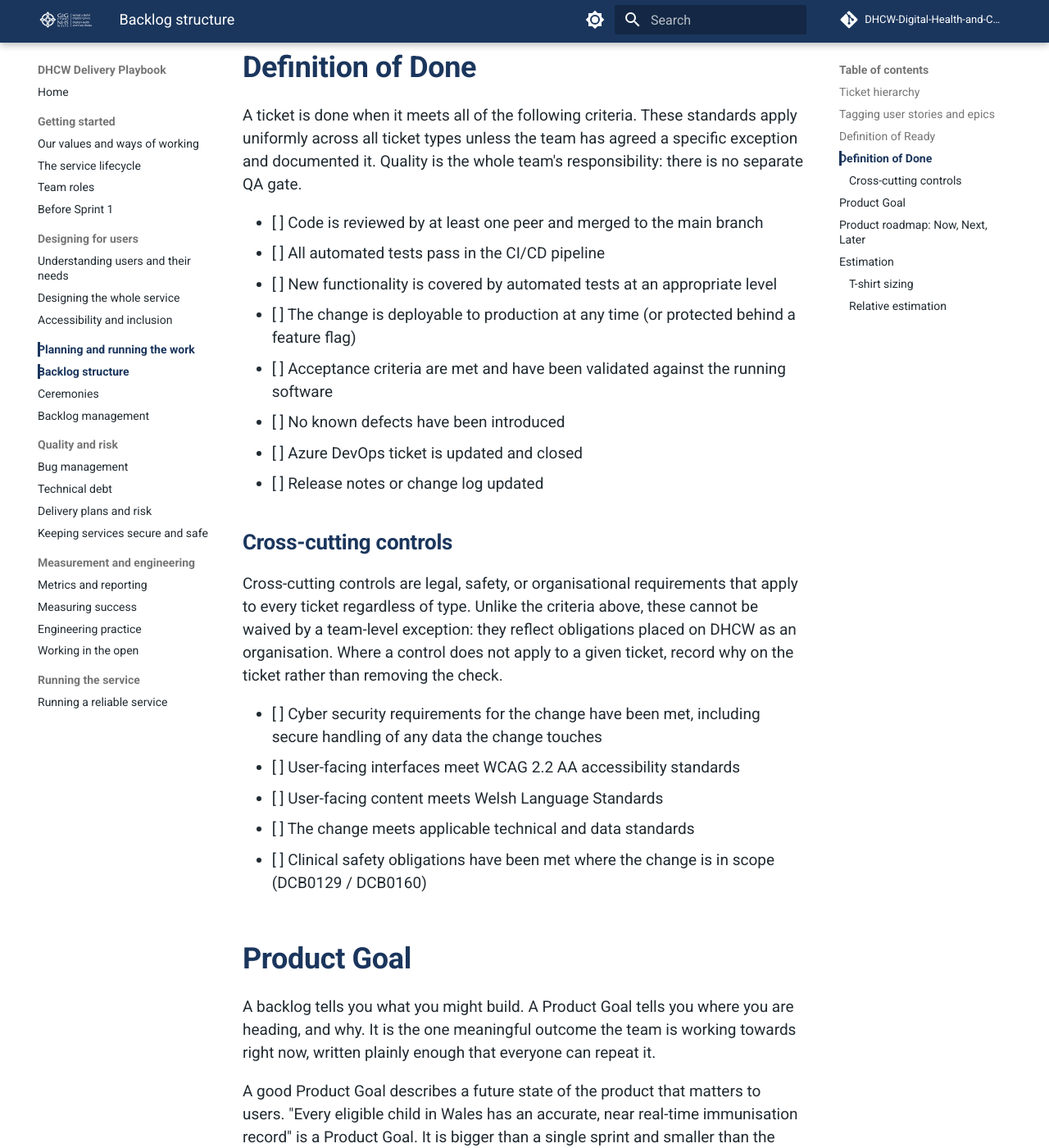
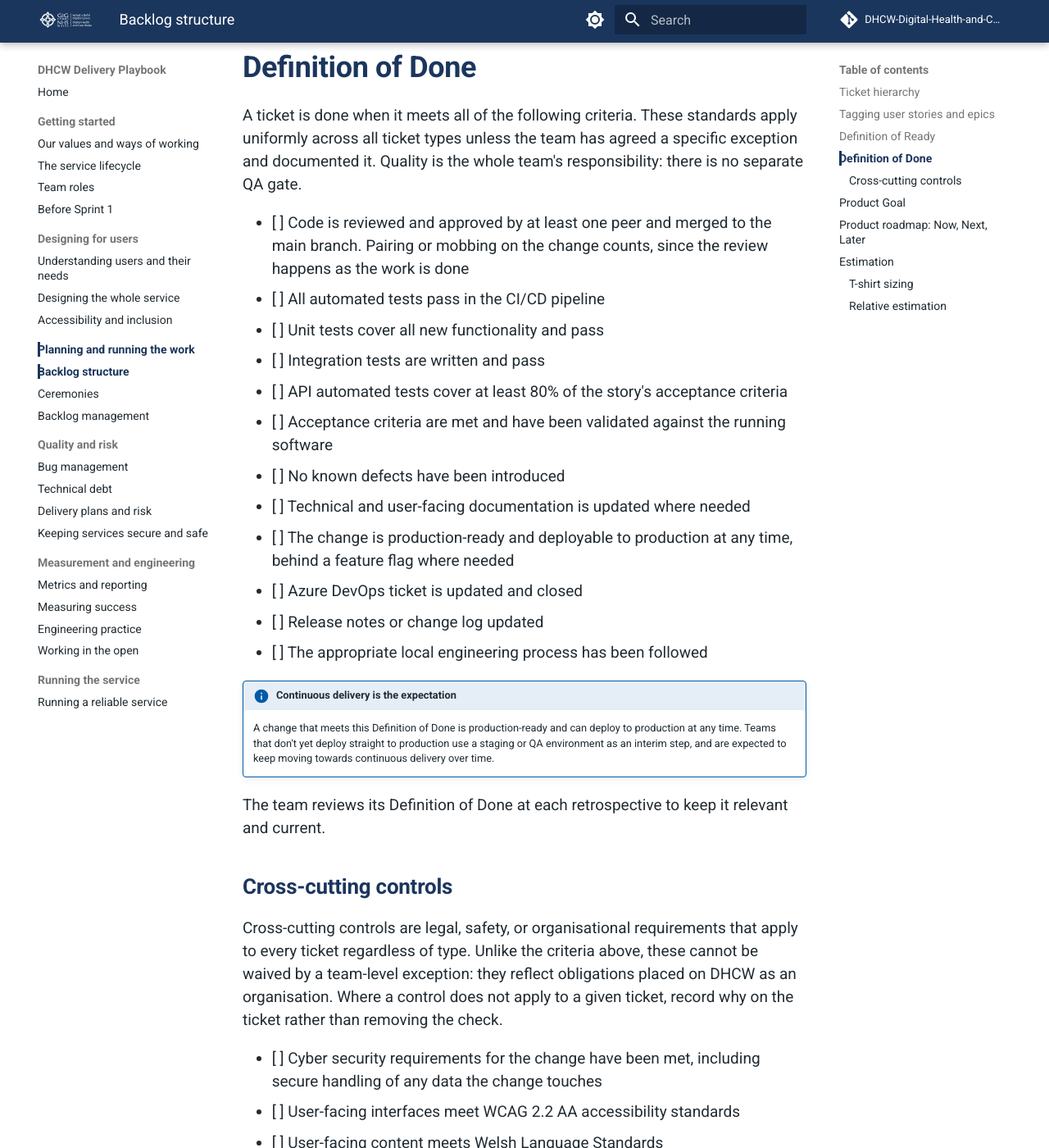
Before and after one commit to DHCW-Digital-Health-and-Care-Wales/dhcw-delivery-playbook, an MkDocs documentation site: the page built from docs/backlog-structure.md, in a window 1280 px wide and 1400 px high, scrolled down 2627 px. Shown: the whole window at 82% size. Built offline with MkDocs 1.6.1 and Material for MkDocs 9.7.7, drawn with Linux system fonts in a browser that asks for light colours; comment, search, counter and statistics services are not loaded.

Commit message:
Strengthen Definition of Done: testing, docs, local process, CD direction

```diff
--- a/docs/backlog-structure.md
+++ b/docs/backlog-structure.md
@@ -50,14 +50,23 @@ The team should always look to have a runway of two to three sprints worth of wo
 
 A ticket is done when it meets all of the following criteria. These standards apply uniformly across all ticket types unless the team has agreed a specific exception and documented it. Quality is the whole team's responsibility: there is no separate QA gate.
 
-- [ ] Code is reviewed by at least one peer and merged to the main branch
+- [ ] Code is reviewed and approved by at least one peer and merged to the main branch. Pairing or mobbing on the change counts, since the review happens as the work is done
 - [ ] All automated tests pass in the CI/CD pipeline
-- [ ] New functionality is covered by automated tests at an appropriate level
-- [ ] The change is deployable to production at any time (or protected behind a feature flag)
+- [ ] Unit tests cover all new functionality and pass
+- [ ] Integration tests are written and pass
+- [ ] API automated tests cover at least 80% of the story's acceptance criteria
 - [ ] Acceptance criteria are met and have been validated against the running software
 - [ ] No known defects have been introduced
+- [ ] Technical and user-facing documentation is updated where needed
+- [ ] The change is production-ready and deployable to production at any time, behind a feature flag where needed
 - [ ] Azure DevOps ticket is updated and closed
 - [ ] Release notes or change log updated
+- [ ] The appropriate local engineering process has been followed
+
+!!! info "Continuous delivery is the expectation"
+    A change that meets this Definition of Done is production-ready and can deploy to production at any time. Teams that don't yet deploy straight to production use a staging or QA environment as an interim step, and are expected to keep moving towards continuous delivery over time.
+
+The team reviews its Definition of Done at each retrospective to keep it relevant and current.
 
 ### Cross-cutting controls
 
```
Also changed, not shown: docs/index.md (+1 -1 lines).
